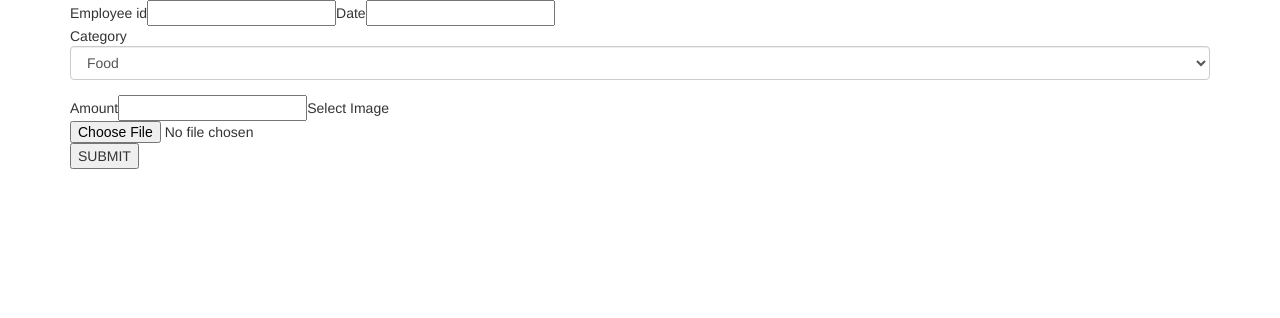
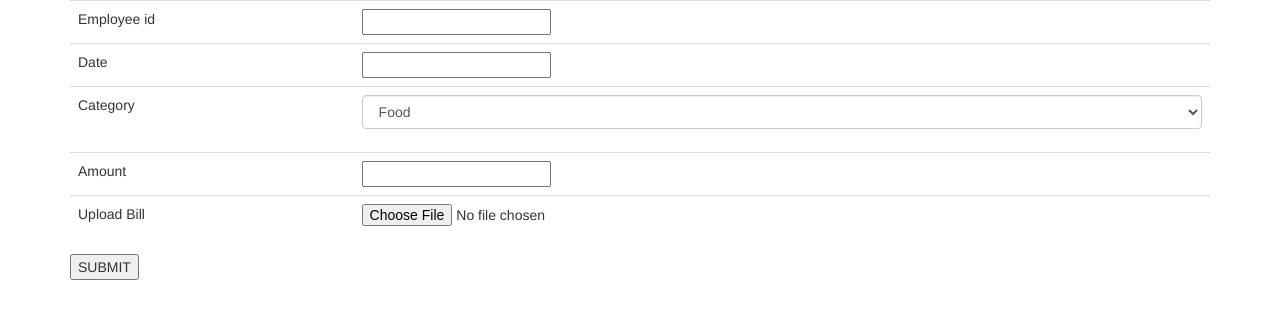
Before and after one commit to Experionneena/Expense-Tracker, a website: page employee.html in a window 1280 px wide. Drawn offline with nearby package versions, Linux system fonts and the light colour scheme.

Commit message:
next commit

```diff
--- a/employee.html
+++ b/employee.html
@@ -7,23 +7,24 @@
   <script type="text/javascript" src="https://cdnjs.cloudflare.com/ajax/libs/bootstrap-datepicker/1.4.1/js/bootstrap-datepicker.min.js"></script>
   <link rel="stylesheet" href="https://cdnjs.cloudflare.com/ajax/libs/bootstrap-datepicker/1.4.1/css/bootstrap-datepicker3.css"/>
   <script src="https://maxcdn.bootstrapcdn.com/bootstrap/3.3.7/js/bootstrap.min.js"></script>
+
 </head>
 <body>
-
 	<div class="container">
 		<form method="post" id="empdata" enctype="multipart/form-data">
-	   <table>
+		    <div class='table-responsive'>
+		        <table class="table table-hover">
+			    	<tr>
+			    		<td>Employee id</td>
+			    		<td> <input type="text" id="employeeid" name="empid"></td>
+			    	</tr>
+			    	<tr>
+			    		<td>Date</td>
+			    		<td><input type="text" id="date" name="date"></td>
+			    	</tr>
+			    	<tr>
+			    		<td>Category</td>
 			    		<td>
-	    		<tr>Employee id</tr>
-	    		<tr> <input type="text" id="employeeid" name="empid"></tr>
-	    	</td>
-	    	<td>
-	    		<tr>Date</tr>
-	    		<tr><input type="text" id="date" name="date"></tr><br>
-	    	</td>
-	    	<td>
-	    		<tr>Category</tr>
-	    		<tr>
 			    			<div class="form-group">
 							  <select class="form-control" id="sel1" name="category">
 							    <option>Food</option>
@@ -34,19 +35,19 @@
 							    <option>Others</option>
 							  </select>
 							</div>
+						</td>
 			    	</tr>
-	    	</td>
-	    	<td>
-	    		<tr>Amount</tr>
-	    		<tr><input type="text" id="amount" name="amount"></tr>
-	    	</td>
-	    	<td>
-	    		<tr>Select Image</tr>
-	    		<tr> <input type="file" name="bill" id="image"></tr>
-	    	</td>
-
+			    	<tr>
+			    		<td>Amount</td>
+			    		<td><input type="text" id="amount" name="amount"></td>
+			    	</tr>
+			    	<tr>
+			    		<td>Upload Bill</td>
+			    		<td> <input type="file" name="bill" id="image"></td>
+			    	</tr>
 			    </table>
 				<button type="submit">SUBMIT</button>
+			</div>
 	    </form>
 	</div>
 <script type="text/javascript" src="script/employee.js"></script>
```
Lines whose indentation alone changed are shown as unchanged.
